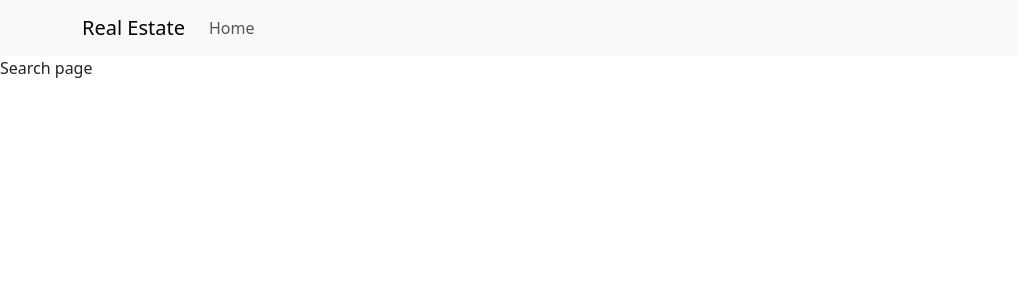
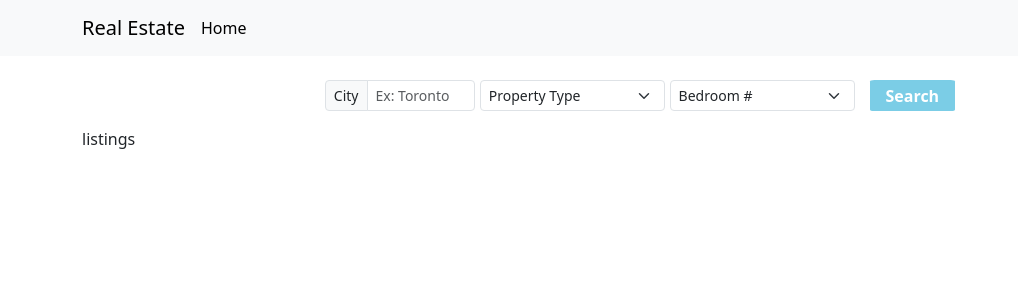
Before and after one commit to veyselboybay/real-estate-client, a React (Vite) app: page /search in a window 1280 px wide. Shown: the top 300 px of the page, without its empty margins (0-1018 px from the left). Built offline with nearby package versions, Linux system fonts and the light colour scheme; no server answers.

Commit message:
search bar is ok

```diff
--- a/src/App.css
+++ b/src/App.css
@@ -1,6 +1,11 @@
 * {
     margin: 0px;
     padding: 0px;
+}
+
+a {
+    text-decoration: none;
+    color: black;
 }
 
 .home {
@@ -30,3 +35,14 @@
     left: 0;
     right: 0;
 }
+
+.searchButton {
+    height: 31px;
+    padding: 2px 16px;
+    border: none;
+    margin-left: 15px;
+    background-color: rgba(3, 159, 207, 0.521);
+    color: white;
+    font-weight: bold;
+    border-radius: 5%;
+}
--- a/src/components/NavBar/index.jsx
+++ b/src/components/NavBar/index.jsx
@@ -1,13 +1,15 @@
 import React from 'react'
 import { Nav, Navbar, Container } from 'react-bootstrap'
+import { Link } from 'react-router-dom'
+
 
 const NavBar = () => {
     return (
         <Navbar bg="light" data-bs-theme="light">
             <Container>
-                <Navbar.Brand href="#home">Real Estate</Navbar.Brand>
+                <Navbar.Brand><Link to="/">Real Estate</Link></Navbar.Brand>
                 <Nav className="me-auto">
-                    <Nav.Link href="#home">Home</Nav.Link>
+                    <Link to="/">Home</Link>
                 </Nav>
             </Container>
         </Navbar>
--- a/src/components/SearchPage/index.jsx
+++ b/src/components/SearchPage/index.jsx
@@ -1,10 +1,44 @@
-import React from 'react'
-import { Button } from 'react-bootstrap'
+import React, { useEffect } from 'react'
+import { Button, Container, InputGroup, Form } from 'react-bootstrap'
 import { Link } from 'react-router-dom'
 const SearchPage = () => {
+    useEffect(() => {
+        navigator.geolocation.getCurrentPosition((positions) => {
+            const coord = positions.coords;
+            console.log(coord);
+            // fetch(`https://geocoding-api.open-meteo.com/v1/search?name=toronto&count=10&language=en&format=json`).then((res) => {
+            //     console.log(res);
+            // }).catch(err => console.log(err));
+        });
+    }, []);
+
     return (
         <>
-            <p>Search page</p>
+            <Container style={{ width: 'fit-content', marginRight: 'auto', marginLeft: 'auto', display: 'flex', marginTop: '24px' }}>
+                <InputGroup className="mb-3" size='sm'>
+                    <InputGroup.Text id="basic-addon1">City</InputGroup.Text>
+                    <Form.Control
+                        placeholder="Ex: Toronto"
+                    />
+                </InputGroup>
+
+                <Form.Select size='sm' style={{ height: '31px', marginLeft: '5px' }} defaultValue='notselected' >
+                    <option>Property Type</option>
+                    <option value="rental">Rental</option>
+                    <option value="sale">Sale</option>
+                </Form.Select>
+
+                <Form.Select size='sm' style={{ height: '31px', marginLeft: '5px' }} defaultValue={0} >
+                    <option>Bedroom #</option>
+                    <option value="1">One</option>
+                    <option value="2">Two</option>
+                    <option value="3">Three</option>
+                </Form.Select>
+                <button className='searchButton' >Search</button>
+            </Container>
+            <Container>
+                listings
+            </Container>
         </>
     )
 }
```
